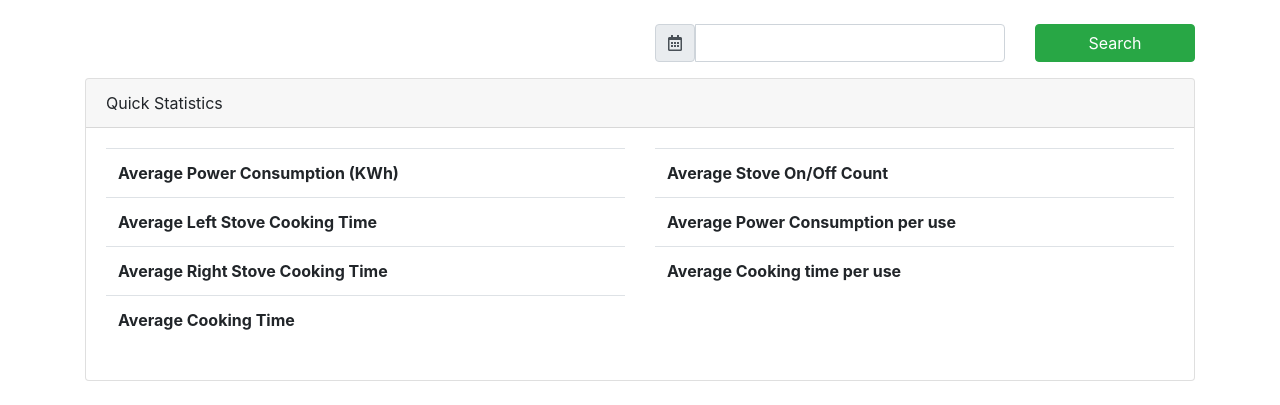
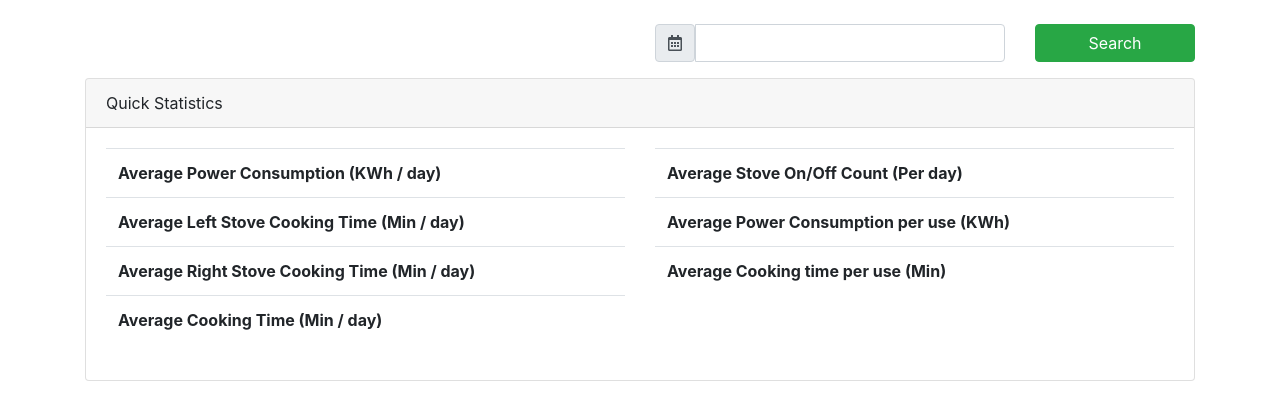
Before and after one commit to trk9001/ecook-angaza, a Django app: page /reports/ in a window 1280 px wide. Shown: the part 56-461 px from the top of the page. Run offline with Django 3.2, Linux system fonts and the light colour scheme; the visitor is signed in with stand-in values (Sample User, id 1); some libraries are stand-ins or nearby versions.

Commit message:
Quick stats label modified

```diff
--- a/reports/templates/reports/reports/reports.html
+++ b/reports/templates/reports/reports/reports.html
@@ -34,19 +34,19 @@
                             <div class="table-responsive">
                                 <table class="table">
                                     <tr>
-                                        <td><strong>Average Power Consumption (KWh)</strong></td>
+                                        <td><strong>Average Power Consumption (KWh / day)</strong></td>
                                         <td>{{ quick_statistics.average_power_consumption }}</td>
                                     </tr>
                                     <tr>
-                                        <td><strong>Average Left Stove Cooking Time</strong></td>
+                                        <td><strong>Average Left Stove Cooking Time (Min / day)</strong></td>
                                         <td>{{ quick_statistics.average_left_stove_cooktime }}</td>
                                     </tr>
                                     <tr>
-                                        <td><strong>Average Right Stove Cooking Time</strong></td>
+                                        <td><strong>Average Right Stove Cooking Time (Min / day)</strong></td>
                                         <td>{{ quick_statistics.average_right_stove_cooktime }}</td>
                                     </tr>
                                     <tr>
-                                        <td><strong>Average Cooking Time</strong></td>
+                                        <td><strong>Average Cooking Time (Min / day)</strong></td>
                                         <td>{{ quick_statistics.average_cooking_time }}</td>
                                     </tr>
                                 </table>
@@ -57,15 +57,15 @@
                             <div class="table-responsive">
                                 <table class="table">
                                     <tr>
-                                        <td><strong>Average Stove On/Off Count</strong></td>
+                                        <td><strong>Average Stove On/Off Count (Per day)</strong></td>
                                         <td>{{ quick_statistics.average_stove_on_off_count }}</td>
                                     </tr>
                                     <tr>
-                                        <td><strong>Average Power Consumption per use</strong></td>
+                                        <td><strong>Average Power Consumption per use (KWh)</strong></td>
                                         <td>{{ quick_statistics.average_power_consumption_per_use }}</td>
                                     </tr>
                                     <tr>
-                                        <td><strong>Average Cooking time per use</strong></td>
+                                        <td><strong>Average Cooking time per use (Min)</strong></td>
                                         <td>{{ quick_statistics.average_cooking_time_per_use }}</td>
                                     </tr>
                                 </table>
```
